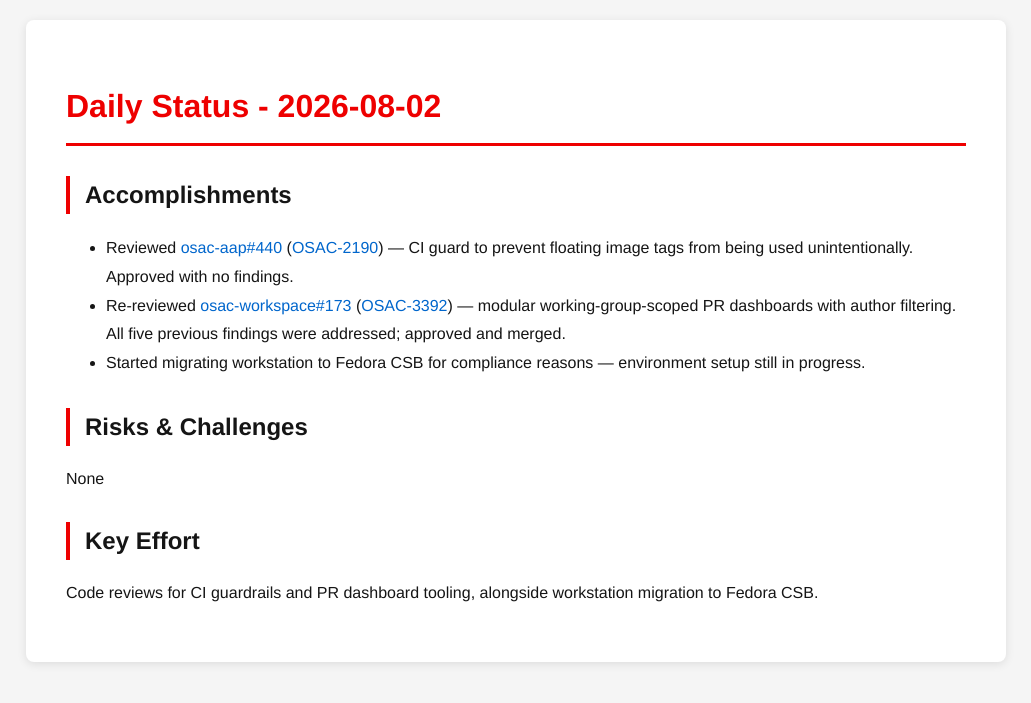
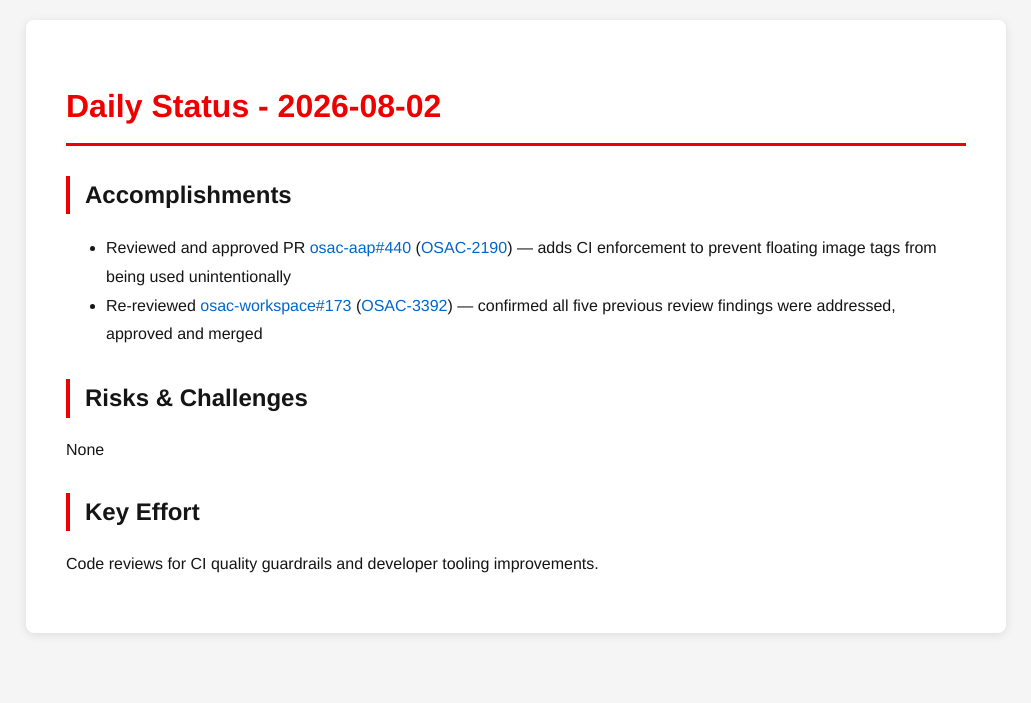
Before and after one commit to tzvatot/daily-status, a Jekyll site: the page built from 2026-08-02.md, in a window 1280 px wide. Shown: the top 703 px of the page, without its empty margins (124-1155 px from the left). Built offline with Jekyll 4.4.1, drawn with Linux system fonts in a browser that asks for light colours.

Commit message:
Daily status update - 2026-08-02

```diff
--- a/2026-08-02.md
+++ b/2026-08-02.md
@@ -7,12 +7,11 @@ date: 2026-08-02
 # Daily Status - 2026-08-02
 
 ## Accomplishments
-- Reviewed [osac-aap#440](https://github.com/osac-project/osac-aap/pull/440) ([OSAC-2190](https://redhat.atlassian.net/browse/OSAC-2190)) — CI guard to prevent floating image tags from being used unintentionally. Approved with no findings.
-- Re-reviewed [osac-workspace#173](https://github.com/osac-project/osac-workspace/pull/173) ([OSAC-3392](https://redhat.atlassian.net/browse/OSAC-3392)) — modular working-group-scoped PR dashboards with author filtering. All five previous findings were addressed; approved and merged.
-- Started migrating workstation to Fedora CSB for compliance reasons — environment setup still in progress.
+- Reviewed and approved PR [osac-aap#440](https://github.com/osac-project/osac-aap/pull/440) ([OSAC-2190](https://redhat.atlassian.net/browse/OSAC-2190)) — adds CI enforcement to prevent floating image tags from being used unintentionally
+- Re-reviewed [osac-workspace#173](https://github.com/osac-project/osac-workspace/pull/173) ([OSAC-3392](https://redhat.atlassian.net/browse/OSAC-3392)) — confirmed all five previous review findings were addressed, approved and merged
 
 ## Risks & Challenges
 None
 
 ## Key Effort
-Code reviews for CI guardrails and PR dashboard tooling, alongside workstation migration to Fedora CSB.
+Code reviews for CI quality guardrails and developer tooling improvements.
```
